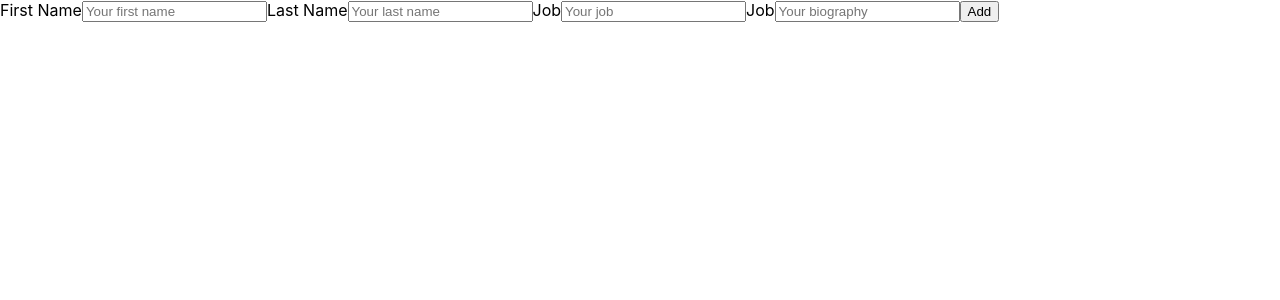
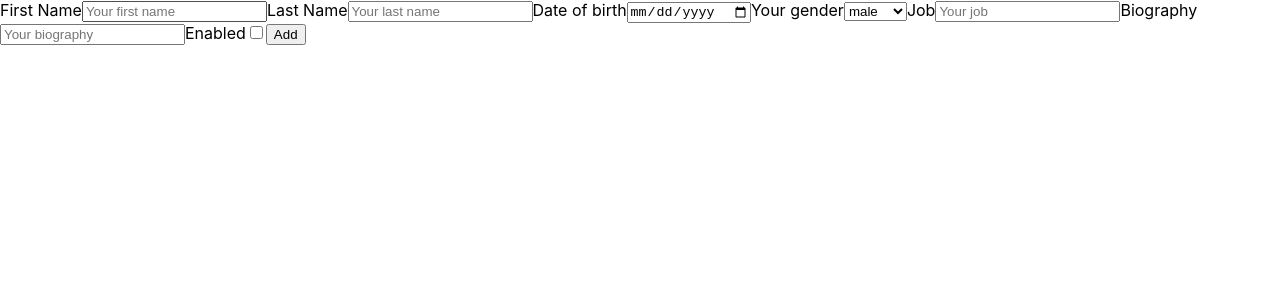
Before and after one commit to RinaOcean/users-management, a React (Create React App) app: page / in a window 1280 px wide. Shown: the top 300 px of the page. Built offline with nearby package versions, Linux system fonts and the light colour scheme.

Commit message:
add working form

```diff
--- a/src/components/UsersForm/UsersForm.jsx
+++ b/src/components/UsersForm/UsersForm.jsx
@@ -1,5 +1,5 @@
 import React, { useState } from 'react';
-import PropTypes from 'prop-types';
+
 import { nanoid } from 'nanoid';
 import './UsersForm';
 import { useDispatch } from 'react-redux';
@@ -9,36 +9,47 @@ export default function UsersForm() {
 
   const dispatch = useDispatch();
 
-  const [firstName, setFirstName] = useState('');
-  const [lastName, setLastName] = useState('');
-  const [dateOfBirth, setDateOfBirth] = useState('');
-  const [sex, setSex] = useState('');
+  const [first_name, setFirst_name] = useState('');
+  const [last_name, setLast_name] = useState('');
+  const [birth_date, setBirth_date] = useState('');
+  const [gender, setGender] = useState('');
   const [job, setJob] = useState('');
   const [biography, setBiography] = useState('');
   const [is_active, setIs_active] = useState(false);
 
   const firstNameId = nanoid();
   const lastNameId = nanoid();
-  const dateOfBirthId = nanoid();
-  const sexId = nanoid();
+  const birth_dateId = nanoid();
+  const genderId = nanoid();
   const jobId = nanoid();
   const biographyId = nanoid();
+  const is_activeId = nanoid();
 
-  const submitHandler = event => {
+  const handleSubmit = event => {
     event.preventDefault();
-    dispatch(addUser(firstName, lastName, job, biography))
+    console.log(first_name, last_name, birth_date, gender, job, biography, is_active);
+    dispatch(addUser({ first_name, last_name, birth_date, gender, job, biography, is_active }))
+
+    setFirst_name('');
+    setLast_name('');
+    setBirth_date('');
+    setGender('');
+    setJob('');
+    setBiography('');
+    setIs_active(false);
   }
 
   return (
-    <form onSubmit={submitHandler} autoComplete="off">
+    <form onSubmit={handleSubmit} autoComplete="off">
       <label htmlFor={firstNameId}>First Name</label>
       <input
         type="text"
         name="firstName"
         required
         placeholder="Your first name"
-        value={firstName}
-        onChange={event => setFirstName(event.target.value)}
+        value={first_name}
+        onChange={event => setFirst_name(event.target.value)}
+        id={firstNameId}
       />
 
       <label htmlFor={lastNameId}>Last Name</label>
@@ -47,9 +58,32 @@ export default function UsersForm() {
         name="lastName"
         required
         placeholder="Your last name"
-        value={lastName}
-        onChange={event => setLastName(event.target.value)}
+        value={last_name}
+        onChange={event => setLast_name(event.target.value)}
+        id={lastNameId}
       />
+
+      <label htmlFor={birth_dateId}>Date of birth</label>
+      <input
+        type="date"
+        name="dateOfBirth"
+        required
+        value={birth_date}
+        onChange={event => setBirth_date(event.target.value)}
+        id={birth_dateId}
+      />
+
+      <label htmlFor={genderId}>Your gender</label>
+      <select
+        name="gender"
+        id={genderId}
+        value={gender}
+        onChange={event => setGender(event.target.value)}
+      >
+        <option value="male">male</option>
+        <option value="female">female</option>
+
+      </select>
 
       <label htmlFor={jobId}>Job</label>
       <input
@@ -59,9 +93,10 @@ export default function UsersForm() {
         placeholder="Your job"
         value={job}
         onChange={event => setJob(event.target.value)}
+        id={jobId}
       />
 
-      <label htmlFor={biographyId}>Job</label>
+      <label htmlFor={biographyId}>Biography</label>
       <input
         type="text"
         name="biography"
@@ -69,11 +104,23 @@ export default function UsersForm() {
         placeholder="Your biography"
         value={biography}
         onChange={event => setBiography(event.target.value)}
+        id={biographyId}
       />
 
-      <button type="button">Add</button>
+      <label htmlFor={is_activeId}>Enabled</label>
+      <input
+        type="checkbox"
+        name="isActive"
 
-    </form>
+        value={is_active}
+        onChange={event => setIs_active(event.target.value)}
+        id={is_activeId}
+      />
+
+
+      <button type="submit">Add</button>
+
+    </form >
   )
 
 }
--- a/src/redux/users/users-operations.js
+++ b/src/redux/users/users-operations.js
@@ -38,12 +38,12 @@ export const fetchUser = (userId) => async dispatch => {
 
 };
 
-export const addUser = ({ firstName, lastName, dateOfBirth, sex, job, biography, is_active }) => dispatch => {
+export const addUser = ({ first_name, last_name, birth_date, gender, job, biography, is_active }) => dispatch => {
   const user = {
-    firstName,
-    lastName,
-    dateOfBirth,
-    sex,
+    first_name,
+    last_name,
+    birth_date,
+    gender,
     job,
     biography,
     is_active,
```
Also changed, not shown: src/redux/users/users-reducer.js (+10 -10 lines).
